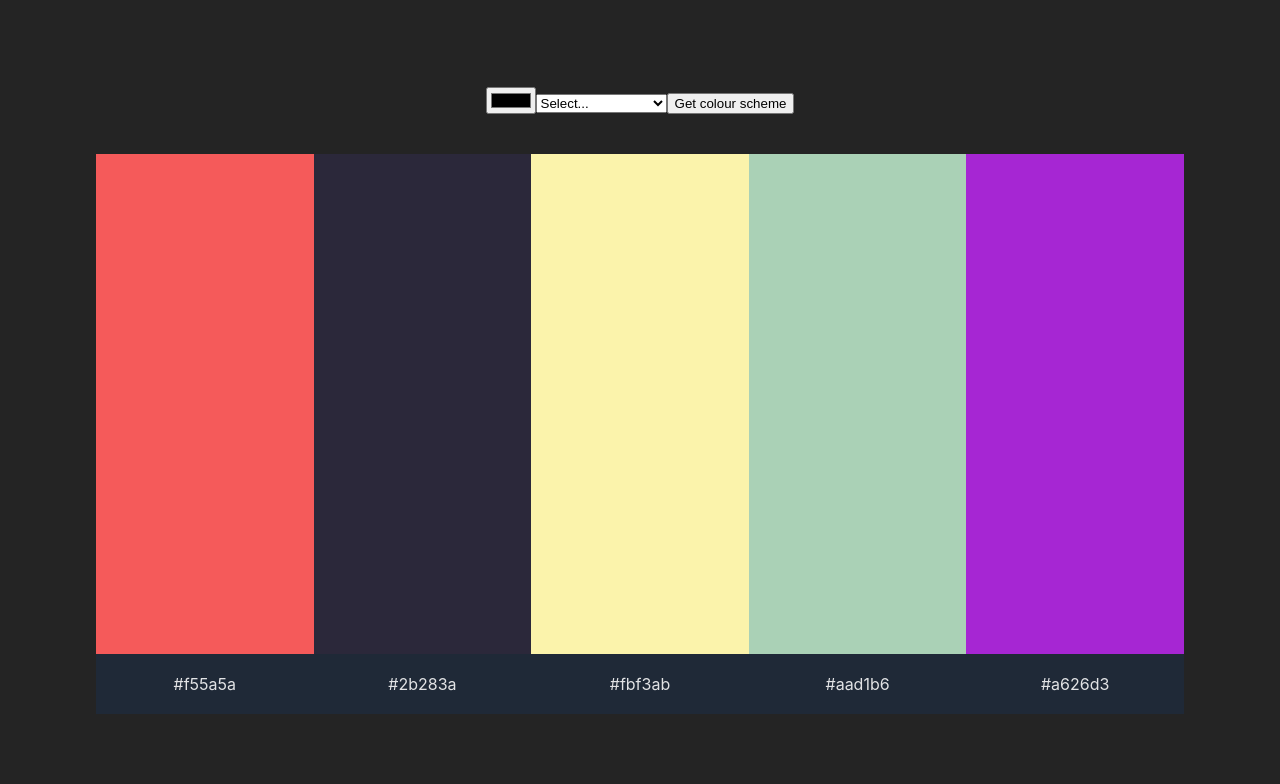
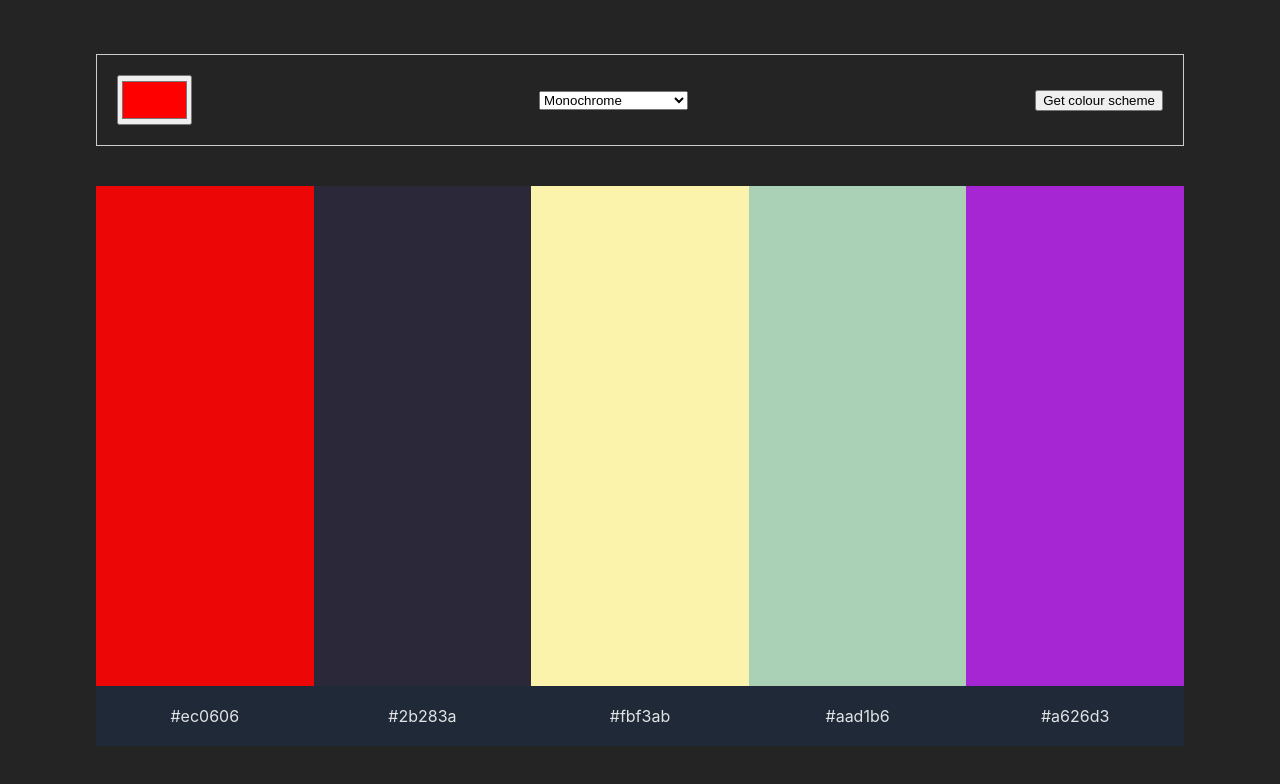
Before and after one commit to gregplumbly/scrimba-react-color-generator, a React (Vite) app: page / in a window 1280 px wide. Shown: the top 784 px of the page. Built offline with nearby package versions, Linux system fonts and the light colour scheme.

Commit message:
pre shadcn.

```diff
--- a/src/App.css
+++ b/src/App.css
@@ -15,8 +15,12 @@
   width: 85vw;
 }
 
+.colourDiv,
+.hexDiv {
+  width: 20%;
+}
+
 .colourDiv {
-  width: 20%;
   height: 500px;
 }
 
@@ -34,3 +38,17 @@
   justify-content: center;
   align-items: center;
 }
+
+form {
+  display: flex;
+  flex-direction: row;
+  justify-content: space-between;
+  align-items: center;
+  padding: 20px;
+  border: solid 1px #ccc;
+}
+
+.picker-input {
+  width: 75px;
+  height: 50px;
+}
--- a/src/App.jsx
+++ b/src/App.jsx
@@ -8,14 +8,14 @@ import './App.css';
 
 function App() {
   const [colours, setColours] = useState([
-    '#f55a5a',
+    '#ec0606',
     '#2b283a',
     '#fbf3ab',
     '#aad1b6',
     '#a626d3',
   ]);
-  const [seedColour, setSeedColour] = useState('e66465');
-  const [selectedOption, setSelectedOption] = useState('');
+  const [seedColour, setSeedColour] = useState('#ff0000');
+  const [selectedOption, setSelectedOption] = useState('monochrome');
 
   const handleSelectChange = (event) => {
     setSelectedOption(event.target.value);
@@ -24,7 +24,7 @@ function App() {
   const requestColours = async () => {
     let formattedSeedColour = seedColour.substring(1);
     const res = await fetch(
-      `https://www.thecolorapi.com/scheme?hex=${formattedSeedColour}&mode=analogic&count=5`,
+      `https://www.thecolorapi.com/scheme?hex=${formattedSeedColour}&mode=${selectedOption}&count=5`,
     );
     const json = await res.json();
     const newColours = json.colors.map((colorObj) => colorObj.hex.value);
@@ -51,10 +51,11 @@ function App() {
           <option value="monochrome">Monochrome</option>
           <option value="monochrome-dark">Monochrome-dark</option>
           <option value="monochrome-light">Monochrome-light</option>
-          <option value="option4">Option 4</option>
-          <option value="option5">Option 5</option>
-          <option value="option6">Option 6</option>
-          <option value="option7">Option 7</option>
+          <option value="analogic">analogic</option>
+          <option value="complement">complement</option>
+          <option value="analogic-complement">analogic-complement</option>
+          <option value="triad">triad</option>
+          <option value="quad">quad</option>
         </select>
         <button>Get colour scheme</button>
       </form>
```
